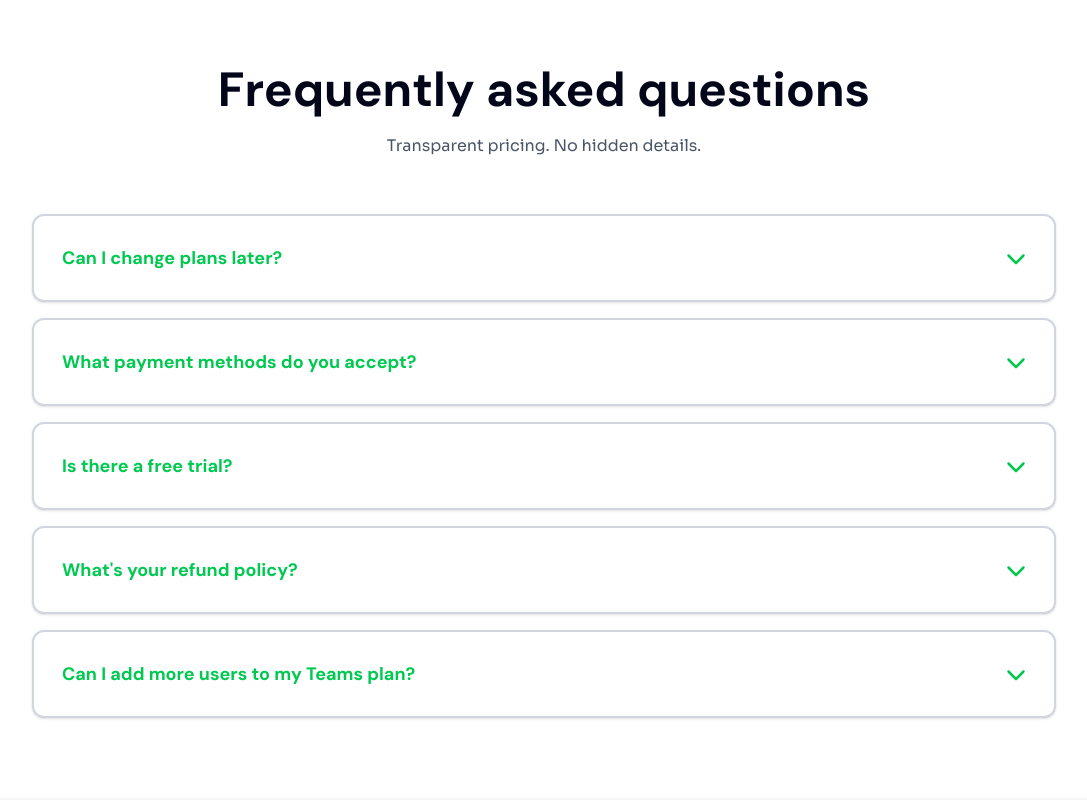
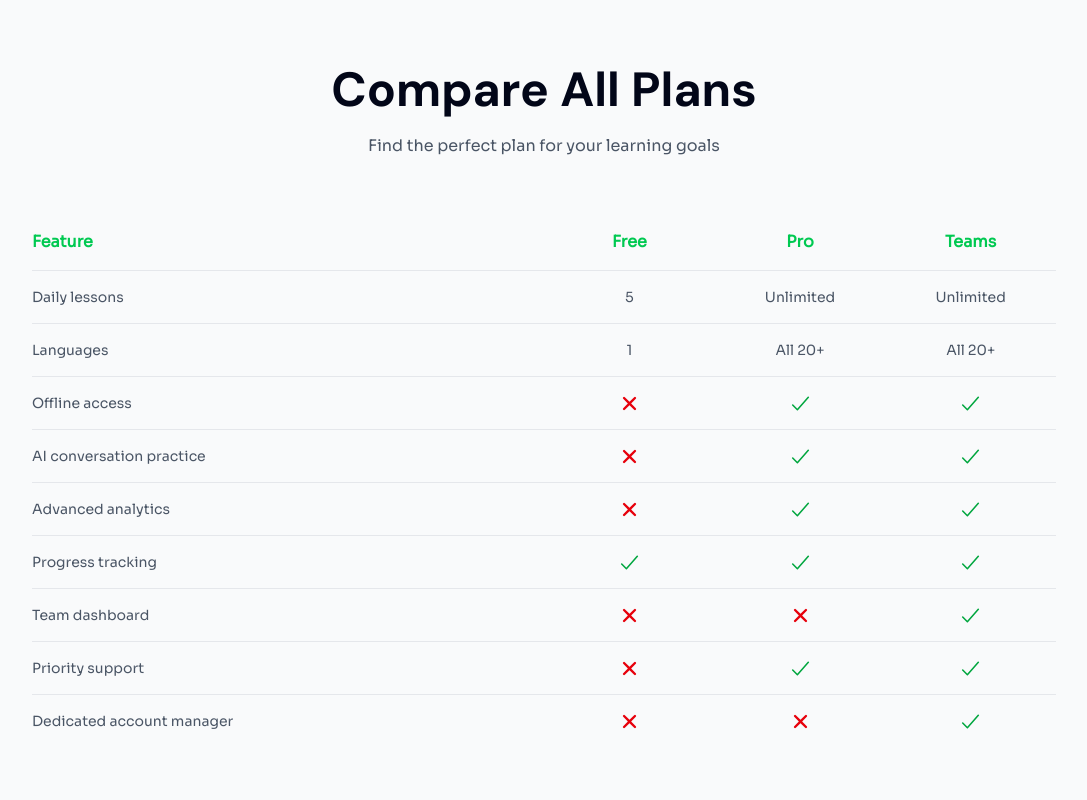
Before and after one commit to jega1312/verbalify, a React (Vite) app: page /pricing in a window 1280 px wide. Shown: the part 1200-2000 px from the top of the page, without its empty margins (96-1183 px from the left). Built offline with nearby package versions, Linux system fonts and the light colour scheme.

Commit message:
Pricing Page Added

```diff
--- a/src/pages/Features.jsx
+++ b/src/pages/Features.jsx
@@ -86,19 +86,31 @@ const Features = () => {
 
   // First Feature
   const firstFeatureRef = useRef(null);
-  const firstFeatureInView = useInView(firstFeatureRef, { once: true, amount: 0.3 });
+  const firstFeatureInView = useInView(firstFeatureRef, {
+    once: true,
+    amount: 0.3,
+  });
 
   // Second Feature
   const secondFeatureRef = useRef(null);
-  const secondFeatureInView = useInView(secondFeatureRef, { once: true, amount: 0.3 });
+  const secondFeatureInView = useInView(secondFeatureRef, {
+    once: true,
+    amount: 0.3,
+  });
 
   // Third Feature
   const thirdFeatureRef = useRef(null);
-  const thirdFeatureInView = useInView(thirdFeatureRef, { once: true, amount: 0.3 });
+  const thirdFeatureInView = useInView(thirdFeatureRef, {
+    once: true,
+    amount: 0.3,
+  });
 
   // Fourth Feature
   const fourthFeatureRef = useRef(null);
-  const fourthFeatureInView = useInView(fourthFeatureRef, { once: true, amount: 0.3 });
+  const fourthFeatureInView = useInView(fourthFeatureRef, {
+    once: true,
+    amount: 0.3,
+  });
 
   // CTA
   const ctaRef = useRef(null);
@@ -215,7 +227,7 @@ const Features = () => {
       {/* First Section Ends */}
 
       {/* Second Section Starts */}
-      <section className="w-full bg-gray-100 py-30">
+      <section className="w-full bg-gray-50 py-30">
         <div className="grid grid-cols-1 lg:grid-cols-2 gap-10 md:gap-14 lg:gap-20 h-full w-[90%] mx-auto flex-row-reverse">
           {/* Left Content */}
 
@@ -380,7 +392,7 @@ const Features = () => {
       {/* Third Section Ends */}
 
       {/* Fourth Section Starts */}
-      <section className="w-full bg-gray-100 py-30">
+      <section className="w-full bg-gray-50 py-30">
         <div className="grid grid-cols-1 lg:grid-cols-2 gap-10 md:gap-14 lg:gap-20 h-full w-[90%] mx-auto flex-row-reverse">
           {/* Left Content */}
 
@@ -446,7 +458,7 @@ const Features = () => {
       {/* Fourth Section Ends */}
 
       {/* CTA Section Starts */}
-      <section className="flex items-center justify-center w-full py-30 bg-white">
+      <section className="flex items-center justify-center w-full bg-white py-30">
         <motion.div
           ref={ctaRef}
           initial={{ opacity: 0 }}
@@ -492,6 +504,6 @@ const Features = () => {
       {/* CTA Section Ends */}
     </>
   );
-};;;;;
+};
 
 export default Features;
--- a/src/pages/Home.jsx
+++ b/src/pages/Home.jsx
@@ -452,7 +452,7 @@ const Home = () => {
       {/* About Section Ends */}
 
       {/* Steps Section Starts */}
-      <section className="w-full py-20 bg-gray-100">
+      <section className="w-full py-20 bg-gray-50">
         {/* Section Heading */}
         <div className="flex flex-col items-center w-full gap-5 mb-12 md:mb-14">
           <motion.h1
@@ -611,7 +611,7 @@ const Home = () => {
       {/* Testimonials Section Ends */}
 
       {/* Plans Section Starts */}
-      <section className="w-full py-20 bg-gray-100">
+      <section className="w-full py-20 bg-gray-50">
         {/* Section Heading */}
         <div className="flex flex-col items-center w-full gap-5 mb-12 md:mb-14">
           <motion.h1
--- a/src/pages/Pricing.jsx
+++ b/src/pages/Pricing.jsx
@@ -1,7 +1,7 @@
 import { useRef, useState } from "react";
 import { motion, useInView } from "motion/react";
 motion;
-import { IoCheckmark } from "react-icons/io5";
+import { IoCheckmark, IoClose } from "react-icons/io5";
 import { FaChevronDown } from "react-icons/fa6";
 
 // Mapped Elements Animation
@@ -128,29 +128,47 @@ const faqs = [
   },
 ];
 
+const tableColumn = ["Feature", "Free", "Pro", "Teams"]
+
+const tableRow = [
+  { id: 1, feature: "Daily lessons", free: "5", pro: "Unlimited", teams: "Unlimited" },
+  { id: 2, feature: "Languages", free: "1", pro: "All 20+", teams: "All 20+" },
+  { id: 3, feature: "Offline access", free: false, pro: true, teams: true },
+  { id: 4, feature: "AI conversation practice", free: false, pro: true, teams: true },
+  { id: 5, feature: "Advanced analytics", free: false, pro: true, teams: true },
+  { id: 6, feature: "Progress tracking", free: true, pro: true, teams: true },
+  { id: 7, feature: "Team dashboard", free: false, pro: false, teams: true },
+  { id: 8, feature: "Priority support", free: false, pro: true, teams: true },
+  { id: 9, feature: "Dedicated account manager", free: false, pro: false, teams: true },
+];
+
 const Pricing = () => {
-  // Heading
+  // Heading Section
   const headingRef = useRef(null);
   const headingInView = useInView(headingRef, {
     once: true,
     amount: 0.3,
   });
 
-  // Plans
+  // Plans Section
   const plansRef = useRef(null);
   const plansInView = useInView(plansRef, { once: true, amount: 0.3 });
 
   // Yearly Tab State
   const [isYearly, setIsYearly] = useState(false);
 
-  // FAQS
+  // FAQ Section
   const faqsRef = useRef(null);
   const faqsInView = useInView(faqsRef, { once: true, amount: 0.3 });
 
   // FAQ State
   const [openId, setOpenId] = useState(null);
 
-  // CTA
+  // Compare Table Section
+  const tableRef = useRef(null);
+  const tableInView = useInView(tableRef, { once: true, amount: 0.3 });
+
+  // CTA Section
   const ctaRef = useRef(null);
   const ctaInView = useInView(ctaRef, { once: true, amount: 0.3 });
 
@@ -202,7 +220,7 @@ const Pricing = () => {
 
           <button
             onClick={() => setIsYearly(false)}
-            className={`relative hover:cursor-pointer z-10 w-1/2 py-2 px-5 rounded-full flex items-center justify-center ${
+            className={`relative hover:cursor-pointer z-10 w-1/2 py-2 px-5 rounded-full flex items-center justify-center hover:text-slate-950 transition duration-300 ease-in-out ${
               !isYearly ? "text-slate-950" : "text-gray-500"
             }`}
           >
@@ -215,7 +233,7 @@ const Pricing = () => {
 
           <button
             onClick={() => setIsYearly(true)}
-            className={`relative hover:cursor-pointer z-10 w-1/2 py-2 px-5 rounded-full flex gap-2 items-center justify-center ${
+            className={`relative hover:cursor-pointer z-10 w-1/2 py-2 px-5 rounded-full flex gap-2 items-center justify-center hover:text-slate-950 transition duration-300 ease-in-out ${
               isYearly ? "text-slate-950" : "text-gray-500"
             }`}
           >
@@ -300,6 +318,116 @@ const Pricing = () => {
       </section>
       {/* Plans Section Ends */}
 
+      {/* Compare Plans Table Section Starts */}
+      <section className="w-full py-20 bg-gray-50">
+        {/* Section Heading */}
+        <div className="flex flex-col items-center w-full gap-5 mb-12 md:mb-14">
+          <motion.h1
+            ref={tableRef}
+            initial={{ opacity: 0, y: 40 }}
+            animate={tableInView ? { opacity: 1, y: 0 } : {}}
+            transition={{ duration: 1.0, ease: "easeOut", delay: 0.1 }}
+            className="text-3xl text-center text-slate-950 md:text-4xl lg:text-5xl dm-bold text-balance"
+          >
+            Compare All Plans
+          </motion.h1>
+          <motion.p
+            ref={tableRef}
+            initial={{ opacity: 0, y: 40 }}
+            animate={tableInView ? { opacity: 1, y: 0 } : {}}
+            transition={{ duration: 1.0, ease: "easeOut", delay: 0.6 }}
+            className="text-base text-center text-gray-600 sora-regular text-balance"
+          >
+            Find the perfect plan for your learning goals
+          </motion.p>
+        </div>
+
+        {/* Plans Table Container */}
+        <motion.div
+          ref={tableRef}
+          variants={containerVariants}
+          initial="hidden"
+          animate={tableInView ? "visible" : "hidden"}
+          className="w-[80%] mx-auto flex flex-col gap-4"
+        >
+          <table className="w-full table-auto">
+            <thead className="py-10 mx-auto border-b border-gray-200">
+              <tr>
+                {tableColumn.map((col) => (
+                  <th
+                    key={col}
+                    className={`py-4 text-green-500 sora-regular ${col === "Feature" ? "w-1/2 text-left" : "w-1/6"}`}
+                  >
+                    {col}
+                  </th>
+                ))}
+              </tr>
+            </thead>
+            <tbody>
+              {tableRow.map((row) => (
+                <tr
+                  key={row.id}
+                  className={`${row.id === 9 ? "" : "border-b"} border-gray-200 hover:border-green-500 transition duration-300 ease-in-out`}
+                >
+                  <td className="w-1/2 py-4 text-sm text-gray-600 sora-regular">
+                    {row.feature}
+                  </td>
+                  <td className="w-1/6 text-center">
+                    {typeof row.free === "boolean" ? (
+                      row.free ? (
+                        <IoCheckmark
+                          size={25}
+                          className="mx-auto text-green-600"
+                        />
+                      ) : (
+                        <IoClose size={25} className="mx-auto text-red-600" />
+                      )
+                    ) : (
+                      <span className="block text-sm text-gray-600 sora-regular">
+                        {row.free}
+                      </span>
+                    )}
+                  </td>
+                  <td className="w-1/6 text-sm text-center text-gray-600 sora-regular">
+                    {typeof row.pro === "boolean" ? (
+                      row.pro ? (
+                        <IoCheckmark
+                          size={25}
+                          className="mx-auto text-green-600"
+                        />
+                      ) : (
+                        <IoClose size={25} className="mx-auto text-red-600" />
+                      )
+                    ) : (
+                      <span className="block text-sm text-gray-600 sora-regular">
+                        {row.pro}
+                      </span>
+                    )}
+                  </td>
+                  <td className="w-1/6 px-4 text-sm text-center text-gray-600 sora-regular">
+                    {typeof row.teams === "boolean" ? (
+                      row.teams ? (
+                        <IoCheckmark
+                          size={25}
+                          className="mx-auto text-green-600"
+                        />
+                      ) : (
+                        <IoClose size={25} className="mx-auto text-red-600" />
+                      )
+                    ) : (
+                      <span className="block text-sm text-gray-600 sora-regular">
+                        {row.teams}
+                      </span>
+                    )}
+                  </td>
+                </tr>
+              ))}
+            </tbody>
+          </table>
+        </motion.div>
+      </section>
+      {/* FAQS Section Ends */}
+
       {/* FAQS Section Starts */}
       <section className="w-full py-20 bg-white">
         {/* Section Heading */}
@@ -368,7 +496,7 @@ const Pricing = () => {
       {/* FAQS Section Ends */}
 
       {/* CTA Section Starts */}
-      <section className="flex items-center bg-gray-100 justify-center w-full py-30">
+      <section className="flex items-center justify-center w-full bg-gray-50 py-30">
         <motion.div
           ref={ctaRef}
           initial={{ opacity: 0 }}
@@ -414,6 +542,6 @@ const Pricing = () => {
       {/* CTA Section Ends */}
     </>
   );
-};;;;
+};;;;;
 
 export default Pricing;
```
